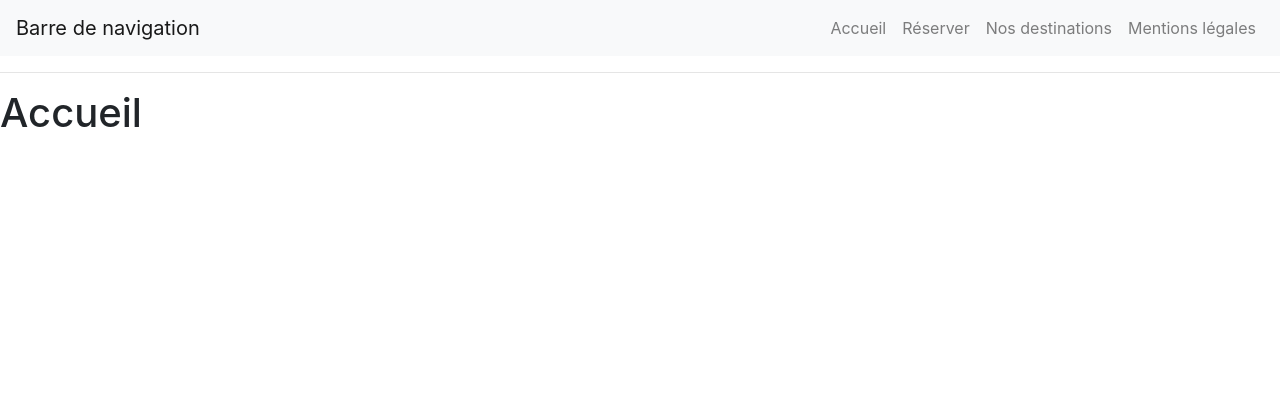
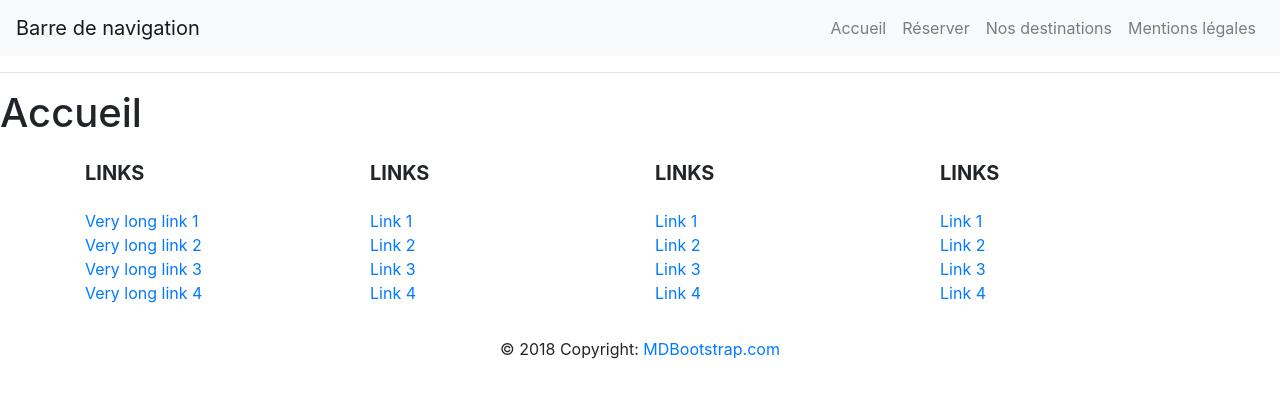
Before and after one commit to SkydeFR/TMP, a React (Create React App) app: page / in a window 1280 px wide. Shown: the top 398 px of the page. Built offline with nearby package versions, Linux system fonts and the light colour scheme.

Commit message:
Implémentation d'un footer fonctionnel

```diff
--- a/src/App.js
+++ b/src/App.js
@@ -8,6 +8,7 @@
 import Trips from './Components/Trips/Trips.js';
 import LegalNotice from './Components/LegalNotice/LegalNotice.js';
 import Navigation from './Components/StructurePage/Navigation.js';
+import Footer from './Components/StructurePage/Footer.js';
 
 class App extends Component {
   render() {
@@ -22,6 +23,9 @@
           <Route path="/reserver" component={Book} />
           <Route path="/destinations" component={Trips} />
           <Route path="/mentions-legales" component={LegalNotice} />
+
+          <Footer />
+
         </div>
       </Router>
     );
--- a/src/Components/StructurePage/Footer.js
+++ b/src/Components/StructurePage/Footer.js
@@ -0,0 +1,135 @@
+import React, { Component } from 'react';
+import { BrowserRouter, Link, Route } from 'react-router-dom';
+import { Collapse,
+    Navbar,
+    NavbarToggler,
+    NavbarBrand,
+    Nav,
+    NavItem,
+    NavLink,
+    UncontrolledDropdown,
+    DropdownToggle,
+    DropdownMenu,
+    DropdownItem } from 'reactstrap';
+
+class Footer extends Component {
+
+    constructor(props) {
+        super(props);
+
+        this.state = {
+            v:0
+        }
+    }
+
+    render() {
+        return (
+            <footer class="page-footer font-small indigo">
+
+                <div class="container text-center text-md-left">
+                <div class="row">
+
+                    <div class="col-md-3 mx-auto">
+
+                    <h5 class="font-weight-bold text-uppercase mt-3 mb-4">Links</h5>
+
+                    <ul class="list-unstyled">
+                        <li>
+                        <a href="#!">Very long link 1</a>
+                        </li>
+                        <li>
+                        <a href="#!">Very long link 2</a>
+                        </li>
+                        <li>
+                        <a href="#!">Very long link 3</a>
+                        </li>
+                        <li>
+                        <a href="#!">Very long link 4</a>
+                        </li>
+                    </ul>
+
+                    </div>
+
+                    <hr class="clearfix w-100 d-md-none" />
+
+                    <div class="col-md-3 mx-auto">
+
+                    <h5 class="font-weight-bold text-uppercase mt-3 mb-4">Links</h5>
+
+                    <ul class="list-unstyled">
+                        <li>
+                        <a href="#!">Link 1</a>
+                        </li>
+                        <li>
+                        <a href="#!">Link 2</a>
+                        </li>
+                        <li>
+                        <a href="#!">Link 3</a>
+                        </li>
+                        <li>
+                        <a href="#!">Link 4</a>
+                        </li>
+                    </ul>
+
+                    </div>
+
+                    <hr class="clearfix w-100 d-md-none" />
+
+                    <div class="col-md-3 mx-auto">
+
+                    <h5 class="font-weight-bold text-uppercase mt-3 mb-4">Links</h5>
+
+                    <ul class="list-unstyled">
+                        <li>
+                            <a href="#!">Link 1</a>
+                        </li>
+                        <li>
+                        <a href="#!">Link 2</a>
+                        </li>
+                        <li>
+                        <a href="#!">Link 3</a>
+                        </li>
+                        <li>
+                        <a href="#!">Link 4</a>
+                        </li>
+                    </ul>
+
+                    </div>
+
+                    <hr class="clearfix w-100 d-md-none" />
+
+                        <div class="col-md-3 mx-auto">
+
+                        <h5 class="font-weight-bold text-uppercase mt-3 mb-4">Links</h5>
+
+                        <ul class="list-unstyled">
+                            <li>
+                            <a href="#!">Link 1</a>
+                            </li>
+                            <li>
+                            <a href="#!">Link 2</a>
+                            </li>
+                            <li>
+                            <a href="#!">Link 3</a>
+                            </li>
+                            <li>
+                            <a href="#!">Link 4</a>
+                            </li>
+                        </ul>
+
+                        </div>
+
+                </div>
+
+                </div>
+
+                <div class="footer-copyright text-center py-3">© 2018 Copyright:
+                    <a href="https://mdbootstrap.com/education/bootstrap/"> MDBootstrap.com</a>
+                </div>
+
+            </footer>
+        )
+    }
+}
+
+export default Footer;
```
